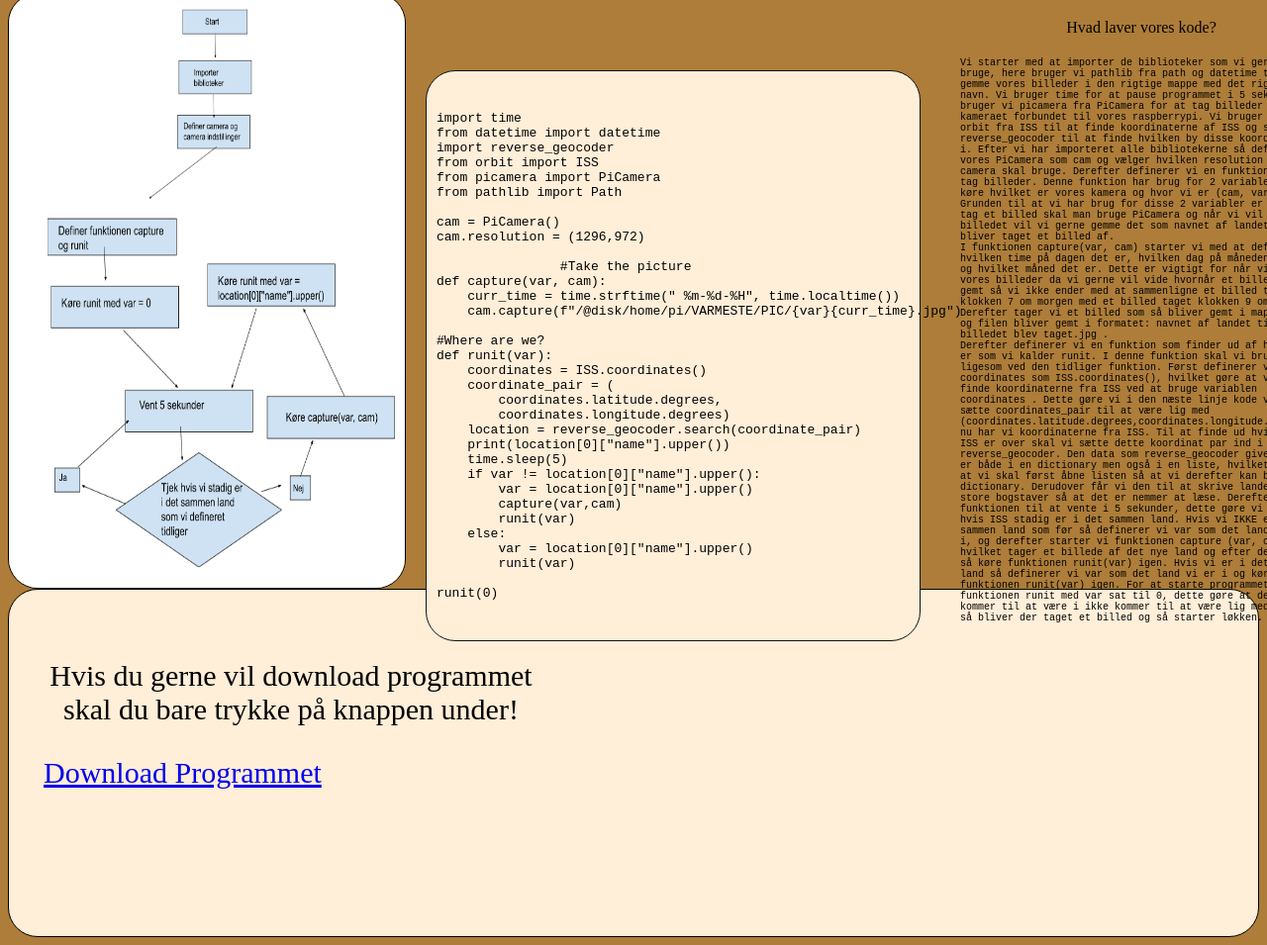
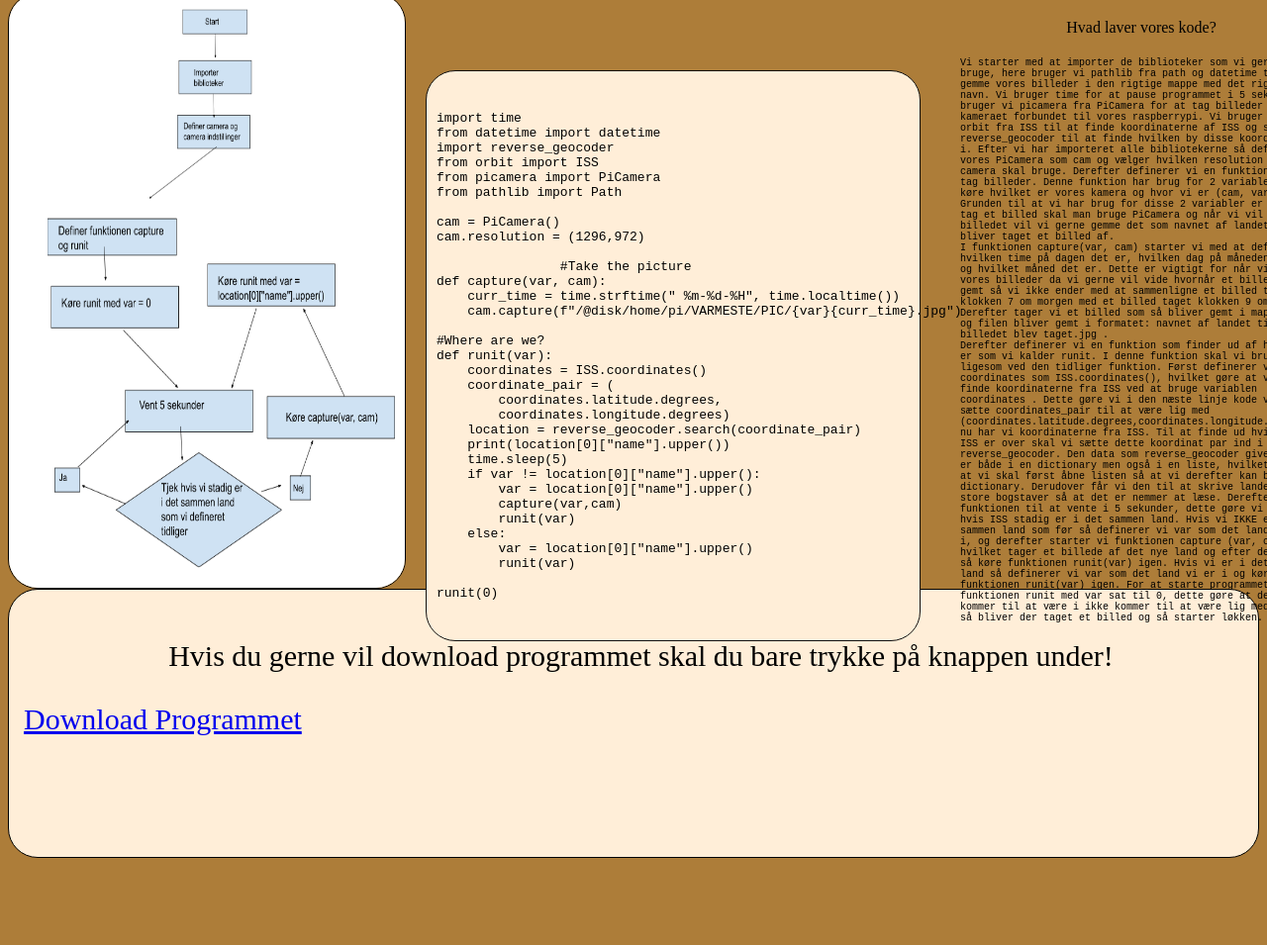
Before and after one commit to Vincent-bot901/WEBSITE, a plain HTML site: page WEBSITE/Portfolie.html in a window 1280 px wide. Shown: the part 1026-1981 px from the top of the page at 99% size. After the commit the page ends 1901 px from the top, so only its background shows below. Drawn offline with Linux system fonts and the light colour scheme.

Commit message:
Update Portfolie.html

```diff
--- a/WEBSITE/Portfolie.html
+++ b/WEBSITE/Portfolie.html
@@ -89,7 +89,7 @@ runit(0)
 </div>
 
 <div class="flex-container2">
-  <div class="Small-container2">
+  <div class="Small-container-5">
   	<p class="Center">Hvis du gerne vil download programmet skal du bare trykke på knappen under!
 
 </p>
```
